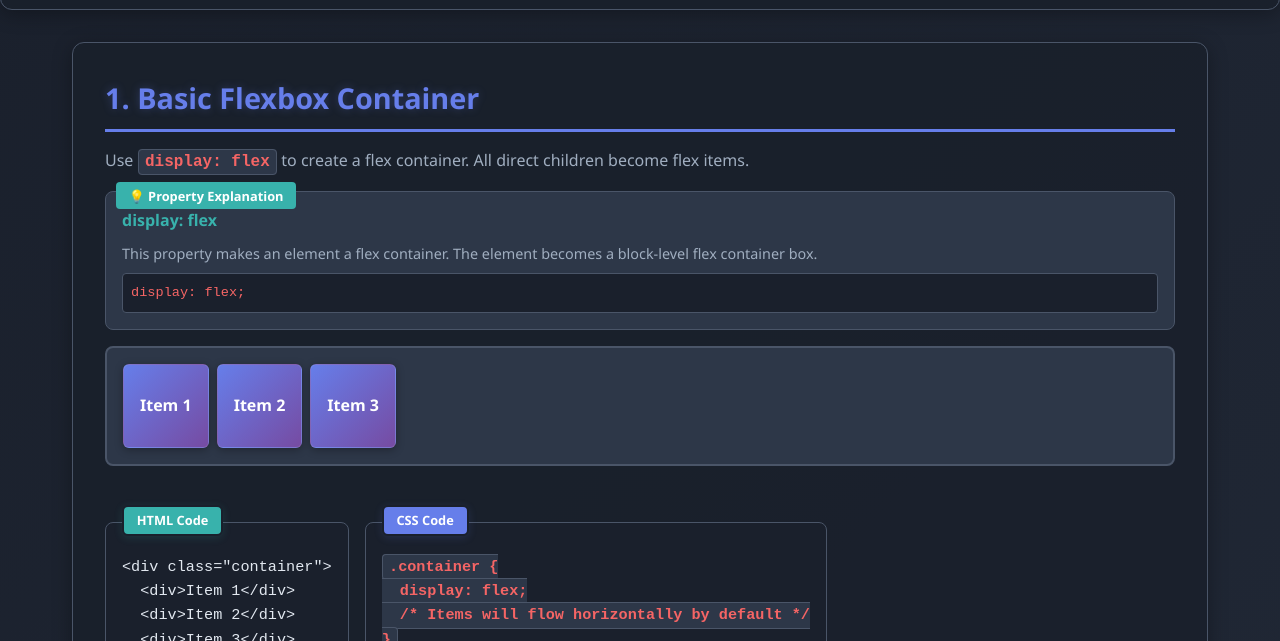
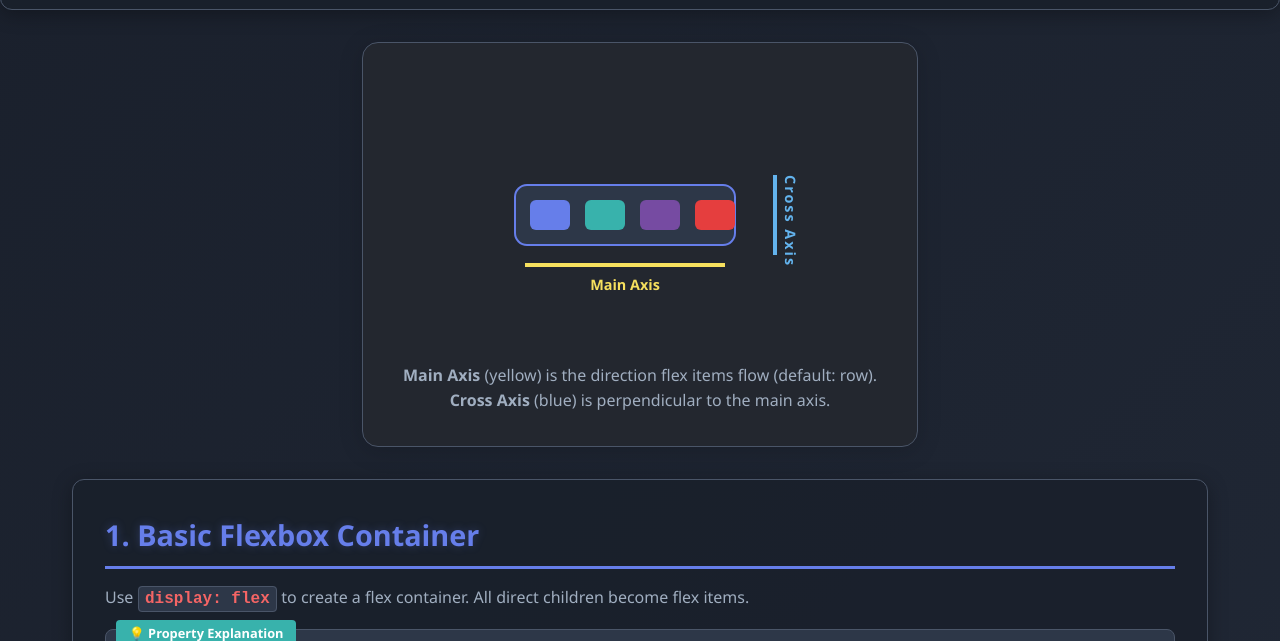
Before and after one commit to sokhuong-uon/fundamentals-of-web-development, a plain HTML site: page index.html in a window 1280 px wide. Shown: the part 159-800 px from the top of the page. Drawn offline with Linux system fonts and the light colour scheme.

Commit message:
feat: add graphic to explain main axis and cross axis

```diff
--- a/index.html
+++ b/index.html
@@ -11,6 +11,110 @@
       <h1>Flexbox Lesson</h1>
       <p>Learn the fundamentals of CSS Flexbox layout</p>
     </header>
+
+    <!-- Flexbox Axes Graphic -->
+    <section
+      class="axes-graphic-section"
+      style="display: flex; justify-content: center; margin-bottom: 2rem"
+    >
+      <figure
+        style="
+          background: #23272f;
+          border-radius: 16px;
+          padding: 2rem 2.5rem;
+          box-shadow: 0 4px 24px rgba(0, 0, 0, 0.15);
+          border: 1px solid #4a5568;
+        "
+      >
+        <svg
+          width="370"
+          height="280"
+          viewBox="0 0 370 180"
+          style="display: block; margin: 0 auto"
+        >
+          <!-- Flex container -->
+          <rect
+            x="60"
+            y="60"
+            width="220"
+            height="60"
+            rx="12"
+            fill="#2d3748"
+            stroke="#667eea"
+            stroke-width="2"
+          />
+          <!-- Flex items -->
+          <rect x="75" y="75" width="40" height="30" rx="6" fill="#667eea" />
+          <rect x="130" y="75" width="40" height="30" rx="6" fill="#38b2ac" />
+          <rect x="185" y="75" width="40" height="30" rx="6" fill="#764ba2" />
+          <rect x="240" y="75" width="40" height="30" rx="6" fill="#e53e3e" />
+          <!-- Main axis arrow -->
+          <line
+            x1="70"
+            y1="140"
+            x2="270"
+            y2="140"
+            stroke="#f6e05e"
+            stroke-width="4"
+          />
+          <text
+            x="170"
+            y="165"
+            text-anchor="middle"
+            fill="#f6e05e"
+            font-size="0.9em"
+            font-weight="bold"
+          >
+            Main Axis
+          </text>
+          <!-- Cross axis arrow -->
+          <line
+            x1="320"
+            y1="50"
+            x2="320"
+            y2="130"
+            stroke="#63b3ed"
+            stroke-width="4"
+          />
+          <text
+            x="335"
+            y="50"
+            fill="#63b3ed"
+            font-size="0.9em"
+            font-weight="bold"
+            writing-mode="vertical-rl"
+            style="letter-spacing: 2px"
+          >
+            Cross Axis
+          </text>
+          <defs>
+            <marker
+              id="arrowhead"
+              markerWidth="8"
+              markerHeight="8"
+              refX="4"
+              refY="4"
+              orient="auto"
+              markerUnits="strokeWidth"
+            >
+              <polygon points="0,0 8,4 0,8" fill="currentColor" />
+            </marker>
+          </defs>
+        </svg>
+        <figcaption
+          style="
+            color: #a0aec0;
+            text-align: center;
+            margin-top: 0.5rem;
+            font-size: 1rem;
+          "
+        >
+          <strong>Main Axis</strong> (yellow) is the direction flex items flow
+          (default: row).<br />
+          <strong>Cross Axis</strong> (blue) is perpendicular to the main axis.
+        </figcaption>
+      </figure>
+    </section>
 
     <main class="lesson-container">
       <!-- Section 1: Basic Flexbox -->
```
